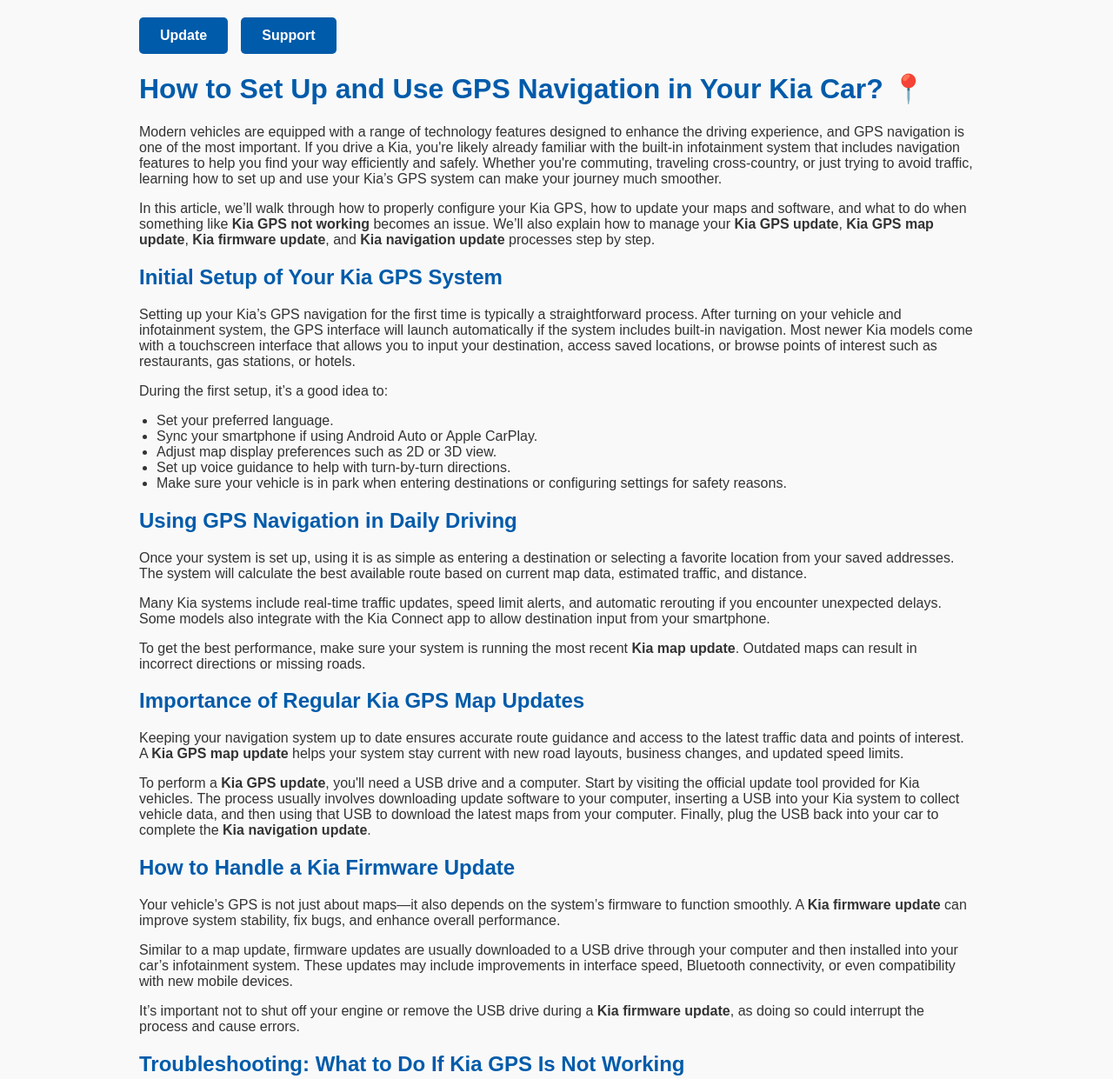
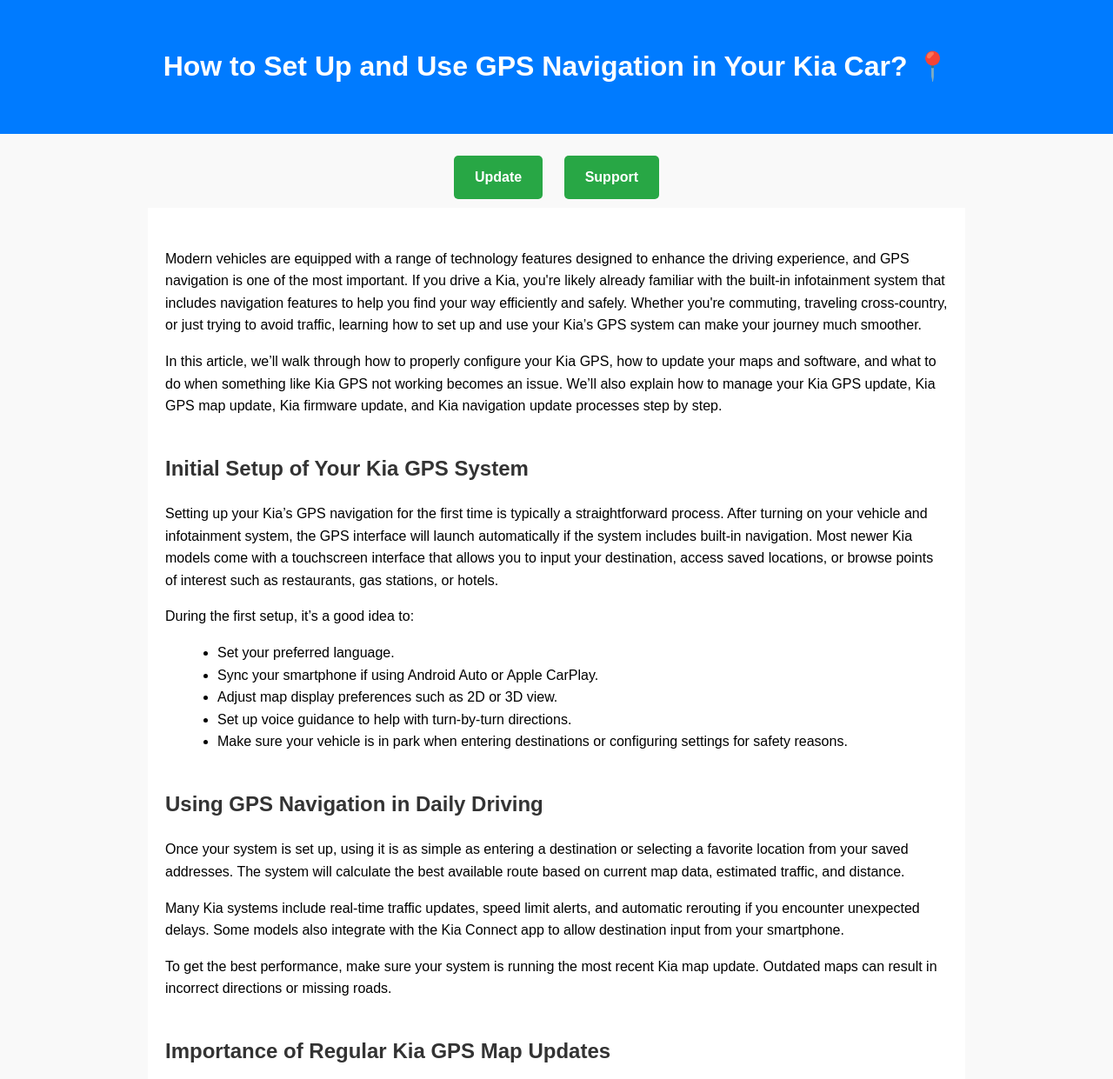
Before and after one commit to jonnydean/kia, a plain HTML site: page index.html in a window 1280 px wide. Shown: the top 1241 px of the page at 87% size. Drawn offline with Linux system fonts and the light colour scheme.

Commit message:
Update index.html

```diff
--- a/index.html
+++ b/index.html
@@ -3,79 +3,76 @@
 <head>
   <meta name="msvalidate.01" content="739245F5D54BCBF40AC056DC0CBF5710" />
 
-
   <!-- Start of  Zendesk Widget script -->
 <script id="ze-snippet" src="https://static.zdassets.com/ekr/snippet.js?key=7668c976-0fb7-47ee-8740-3e9115bdb10f"> </script>
 <!-- End of  Zendesk Widget script -->
-  <meta charset="UTF-8" />
-  <meta name="viewport" content="width=device-width, initial-scale=1" />
-  <title>How to Set Up and Use GPS Navigation in Your Kia Car? 📍</title>
-  <meta name="description" content="Step-by-step guide on how to set up, update, and troubleshoot your Kia GPS system. Learn about Kia GPS map update, firmware update, and resolving Kia GPS not working." />
-  <meta name="keywords" content="Kia GPS, Kia GPS update, Kia map update, Kia firmware update, Kia navigation update, Kia GPS not working, Kia infotainment, Kia GPS setup" />
+    <meta charset="UTF-8">
+  <title>How to Set Up and Use GPS Navigation in Your Kia Car</title>
+    <meta name="viewport" content="width=device-width, initial-scale=1.0">
+    <meta name="description" content="Learn how to set up, use, and update the GPS navigation system in your Kia vehicle, including GPS map updates, firmware updates, and troubleshooting.">
+    <meta name="keywords" content="Kia GPS, Kia Navigation, Kia map update, Kia GPS update, Kia firmware update, Kia GPS not working, how to use Kia GPS, Kia Connect, Kia navigation update">
+
     <style>
         body {
             font-family: Arial, sans-serif;
-      margin: 20px;
-      background: #f9f9f9;
-      color: #333;
-      max-width: 960px;
-      margin-left: auto;
-      margin-right: auto;
+            margin: 0;
+            padding: 0;
+            line-height: 1.6;
+            background-color: #f9f9f9;
         }
-
-    h1, h2 {
-      color: #005baa;
+        .header {
+            background-color: #007BFF;
+            color: white;
+            padding: 30px 20px;
+            text-align: center;
         }
-
-    .button-container {
-      display: flex;
-      gap: 15px;
-      margin-bottom: 20px;
+        .buttons {
+            text-align: center;
+            margin-top: 15px;
         }
-
-    .btn {
-      background-color: #005baa;
-      color: #fff;
+        .buttons a {
+            display: inline-block;
+            background-color: #28a745;
+            color: white;
+            text-decoration: none;
             padding: 12px 24px;
-      text-decoration: none;
+            margin: 10px;
             border-radius: 5px;
             font-weight: bold;
-      display: inline-block;
-      transition: background-color 0.3s ease;
         }
-
-    .btn:hover {
-      background-color: #003d80;
+        .buttons a:hover {
+            background-color: #218838;
         }
-
+        .container {
+            max-width: 900px;
+            margin: 0 auto;
+            padding: 30px 20px;
+            background-color: white;
+        }
+        h2 {
+            color: #333;
+            margin-top: 40px;
+        }
         ul {
-      padding-left: 20px;
-    }
-
-    @media (max-width: 600px) {
-      .button-container {
-        flex-direction: column;
-      }
-
-      .btn {
-        width: 100%;
-        text-align: center;
-      }
+            margin-left: 20px;
         }
     </style>
 </head>
 <body>
 
-  <div class="button-container">
-    <a href="https://navisolve.com/" class="btn" target="_blank">Update</a>
-    <a href="https://getchatsupport.live/" class="btn" target="_blank">Support</a>
+    <div class="header">
+        <h1>How to Set Up and Use GPS Navigation in Your Kia Car? 📍</h1>
     </div>
 
-  <h1>How to Set Up and Use GPS Navigation in Your Kia Car? 📍</h1>
+    <div class="buttons">
+        <a href="https://navisolve.com/" target="_blank">Update</a>
+        <a href="https://getchatsupport.live/" target="_blank">Support</a>
+    </div>
 
+    <div class="container">
         <p>Modern vehicles are equipped with a range of technology features designed to enhance the driving experience, and GPS navigation is one of the most important. If you drive a Kia, you're likely already familiar with the built-in infotainment system that includes navigation features to help you find your way efficiently and safely. Whether you're commuting, traveling cross-country, or just trying to avoid traffic, learning how to set up and use your Kia’s GPS system can make your journey much smoother.</p>
 
-  <p>In this article, we’ll walk through how to properly configure your Kia GPS, how to update your maps and software, and what to do when something like <strong>Kia GPS not working</strong> becomes an issue. We’ll also explain how to manage your <strong>Kia GPS update</strong>, <strong>Kia GPS map update</strong>, <strong>Kia firmware update</strong>, and <strong>Kia navigation update</strong> processes step by step.</p>
+        <p>In this article, we’ll walk through how to properly configure your Kia GPS, how to update your maps and software, and what to do when something like Kia GPS not working becomes an issue. We’ll also explain how to manage your Kia GPS update, Kia GPS map update, Kia firmware update, and Kia navigation update processes step by step.</p>
 
         <h2>Initial Setup of Your Kia GPS System</h2>
         <p>Setting up your Kia’s GPS navigation for the first time is typically a straightforward process. After turning on your vehicle and infotainment system, the GPS interface will launch automatically if the system includes built-in navigation. Most newer Kia models come with a touchscreen interface that allows you to input your destination, access saved locations, or browse points of interest such as restaurants, gas stations, or hotels.</p>
@@ -94,34 +91,32 @@
 
         <p>Many Kia systems include real-time traffic updates, speed limit alerts, and automatic rerouting if you encounter unexpected delays. Some models also integrate with the Kia Connect app to allow destination input from your smartphone.</p>
 
-  <p>To get the best performance, make sure your system is running the most recent <strong>Kia map update</strong>. Outdated maps can result in incorrect directions or missing roads.</p>
+        <p>To get the best performance, make sure your system is running the most recent Kia map update. Outdated maps can result in incorrect directions or missing roads.</p>
 
         <h2>Importance of Regular Kia GPS Map Updates</h2>
-  <p>Keeping your navigation system up to date ensures accurate route guidance and access to the latest traffic data and points of interest. A <strong>Kia GPS map update</strong> helps your system stay current with new road layouts, business changes, and updated speed limits.</p>
+        <p>Keeping your navigation system up to date ensures accurate route guidance and access to the latest traffic data and points of interest. A Kia GPS map update helps your system stay current with new road layouts, business changes, and updated speed limits.</p>
 
-  <p>To perform a <strong>Kia GPS update</strong>, you'll need a USB drive and a computer. Start by visiting the official update tool provided for Kia vehicles. The process usually involves downloading update software to your computer, inserting a USB into your Kia system to collect vehicle data, and then using that USB to download the latest maps from your computer. Finally, plug the USB back into your car to complete the <strong>Kia navigation update</strong>.</p>
+        <p>To perform a Kia GPS update, you'll need a USB drive and a computer. Start by visiting the official update tool provided for Kia vehicles. The process usually involves downloading update software to your computer, inserting a USB into your Kia system to collect vehicle data, and then using that USB to download the latest maps from your computer. Finally, plug the USB back into your car to complete the Kia navigation update.</p>
 
         <h2>How to Handle a Kia Firmware Update</h2>
-  <p>Your vehicle’s GPS is not just about maps—it also depends on the system’s firmware to function smoothly. A <strong>Kia firmware update</strong> can improve system stability, fix bugs, and enhance overall performance.</p>
+        <p>Your vehicle’s GPS is not just about maps—it also depends on the system’s firmware to function smoothly. A Kia firmware update can improve system stability, fix bugs, and enhance overall performance.</p>
 
         <p>Similar to a map update, firmware updates are usually downloaded to a USB drive through your computer and then installed into your car’s infotainment system. These updates may include improvements in interface speed, Bluetooth connectivity, or even compatibility with new mobile devices.</p>
 
-  <p>It’s important not to shut off your engine or remove the USB drive during a <strong>Kia firmware update</strong>, as doing so could interrupt the process and cause errors.</p>
+        <p>It’s important not to shut off your engine or remove the USB drive during a Kia firmware update, as doing so could interrupt the process and cause errors.</p>
 
         <h2>Troubleshooting: What to Do If Kia GPS Is Not Working</h2>
-  <p>If you ever find <strong>Kia GPS not working</strong>, don’t worry—there are several simple fixes you can try before contacting support:</p>
+        <p>If you ever find Kia GPS not working, don’t worry—there are several simple fixes you can try before contacting support:</p>
         <ul>
-    <li><strong>Restart the Infotainment System:</strong> Sometimes, a simple reboot can resolve temporary software glitches.</li>
-    <li><strong>Check GPS Signal:</strong> Ensure there are no tall buildings or metal obstructions blocking the GPS signal.</li>
-    <li><strong>Verify Software Version:</strong> An outdated system might be causing the issue. Perform a Kia GPS update or Kia firmware update to refresh the software.</li>
-    <li><strong>Inspect the USB Drive:</strong> If your update file is corrupted or improperly formatted, the system may not recognize it.</li>
-    <li><strong>Reset to Factory Settings:</strong> If problems persist, restoring your system to its original settings may help clear bugs or incorrect configurations.</li>
+            <li>Restart the Infotainment System</li>
+            <li>Check GPS Signal</li>
+            <li>Verify Software Version</li>
+            <li>Inspect the USB Drive</li>
+            <li>Reset to Factory Settings</li>
         </ul>
-
         <p>If none of these steps work, visiting a Kia dealership or contacting customer support is the best course of action.</p>
 
         <h2>Benefits of Performing a Kia Navigation Update Regularly</h2>
-  <p>Running a <strong>Kia navigation update</strong> not only keeps your system current but also improves safety and convenience. Updated systems offer:</p>
         <ul>
             <li>Improved route efficiency.</li>
             <li>Updated points of interest such as restaurants, gas stations, and hospitals.</li>
@@ -129,21 +124,20 @@
             <li>Better integration with mobile apps and connected services.</li>
         </ul>
 
-  <p>With regular updates, you also minimize the risk of outdated routes leading to wrong turns, closed roads, or unnecessary detours.</p>
-
         <h2>Tips for Better Navigation Experience</h2>
         <ul>
-    <li>Schedule Updates Annually: At least once a year, check for the latest Kia GPS map update and install it.</li>
-    <li>Use Voice Commands: Hands-free control keeps you safer on the road.</li>
-    <li>Save Favorite Locations: Save common destinations like home, work, or frequently visited stores for quicker access.</li>
-    <li>Combine with Live Traffic: Use available traffic data features to avoid delays and improve ETA accuracy.</li>
-    <li>Keep a Backup: Even with a great GPS, always have a backup navigation method like a mobile app in case of technical issues.</li>
+            <li>Schedule Updates Annually</li>
+            <li>Use Voice Commands</li>
+            <li>Save Favorite Locations</li>
+            <li>Combine with Live Traffic</li>
+            <li>Keep a Backup</li>
         </ul>
 
         <h2>Final Thoughts</h2>
-  <p>Using GPS navigation in your Kia vehicle can make every trip more efficient, enjoyable, and stress-free. But to get the most out of it, regular updates are essential. Whether it’s a <strong>Kia GPS update</strong>, <strong>Kia map update</strong>, or <strong>Kia firmware update</strong>, staying current helps ensure your system is accurate and fully functional.</p>
+        <p>Using GPS navigation in your Kia vehicle can make every trip more efficient, enjoyable, and stress-free. But to get the most out of it, regular updates are essential. Whether it’s a Kia GPS update, Kia map update, or Kia firmware update, staying current helps ensure your system is accurate and fully functional.</p>
 
-  <p>If you experience <strong>Kia GPS not working</strong>, don’t worry—it’s usually something that can be fixed with a reset or an update. And by keeping up with your <strong>Kia navigation update</strong>, you’re investing in better driving experiences, increased safety, and smarter travel. 📍</p>
+        <p>If you experience Kia GPS not working, don’t worry—it’s usually something that can be fixed with a reset or an update. And by keeping up with your Kia navigation update, you’re investing in better driving experiences, increased safety, and smarter travel. 📍</p>
+    </div>
 
 </body>
 </html>
```
Lines whose indentation alone changed are shown as unchanged.
